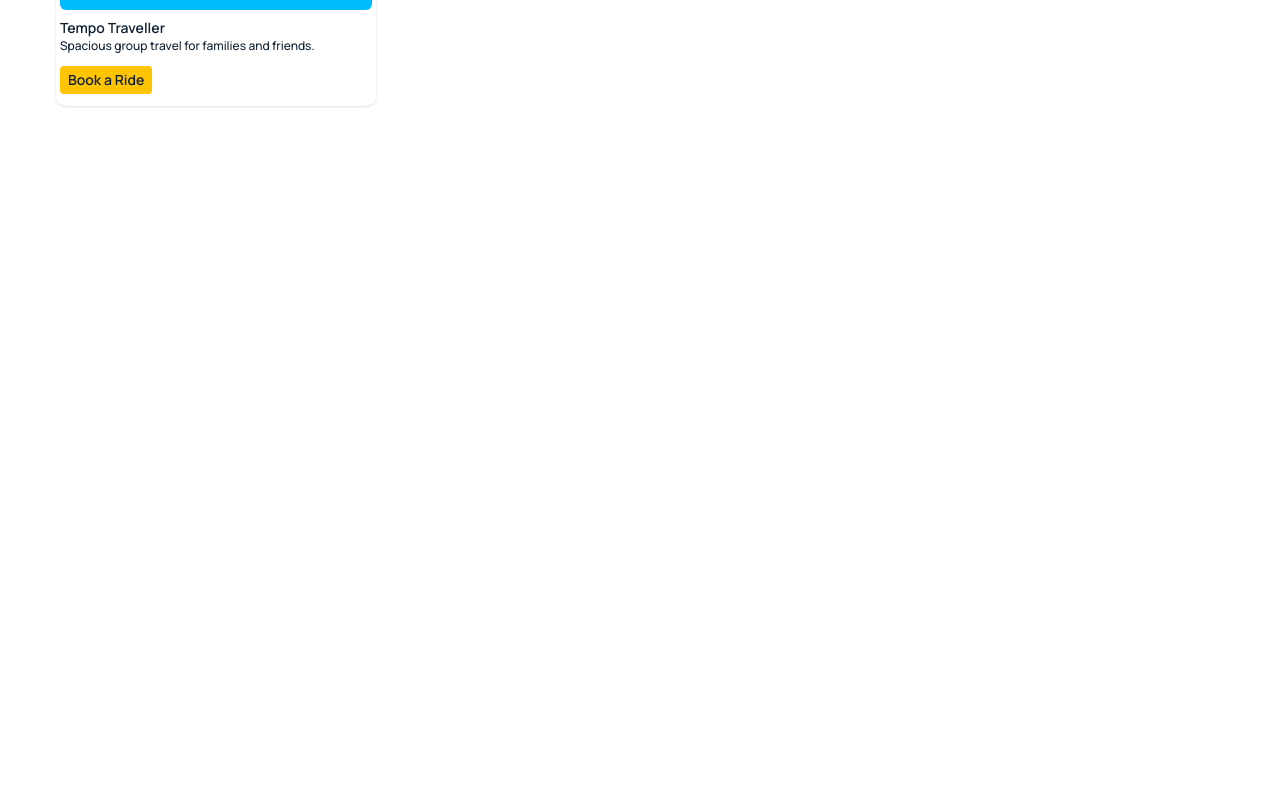
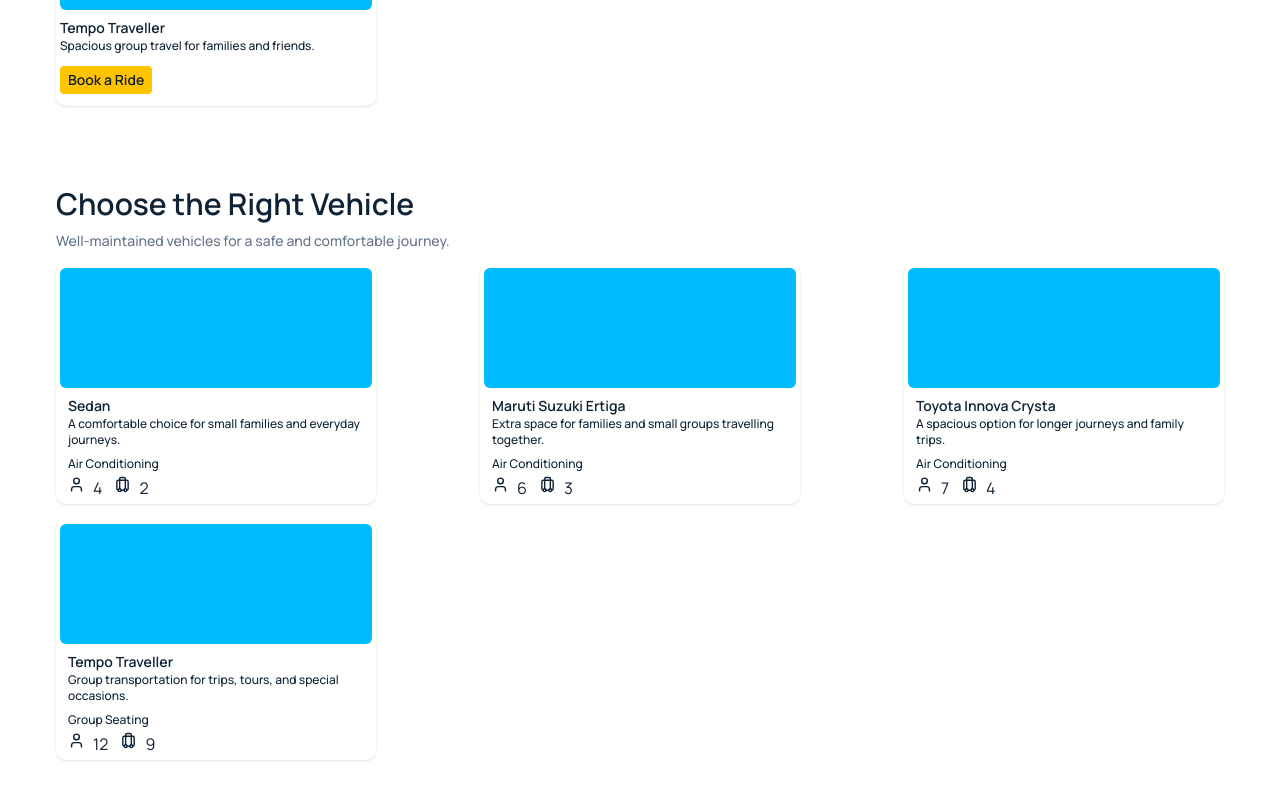
Before and after one commit to Lokesh550-code/cabApp, a React (Vite) app in the folder frontend/: page / in a window 1280 px wide. Shown: the part 1468-2268 px from the top of the page. Before the commit the page ends 1622 px from the top, so only its background shows below. Built offline with nearby package versions, Linux system fonts and the light colour scheme.

Commit message:
feat: add fleet widget to home

```diff
--- a/frontend/src/App.jsx
+++ b/frontend/src/App.jsx
@@ -2,6 +2,7 @@
 // import { checkHealth } from "../services/api";
 
 import BookingWidget from "./components/bookingWidget/BookingWidget";
+import FleetWidget from "./components/fleetWidget/FleetWidget";
 import Hero from "./components/hero/Hero";
 import Navbar from "./components/navbar/Navbar";
 import ServiceWidget from "./components/servicesWidget/ServiceWidget";
@@ -20,13 +21,16 @@ const App = () => {
 
   //   runCheckHealth();
   // }, []);
-  return <div className="w-full min-w-0 bg-surface text-text">
-    <Navbar />
-    <Hero />
-    <BookingWidget />
-    <TrustWidget />
-    <ServiceWidget />
-  </div>;
+  return (
+    <div className="w-full min-w-0 bg-surface text-text">
+      <Navbar />
+      <Hero />
+      <BookingWidget />
+      <TrustWidget />
+      <ServiceWidget />
+      <FleetWidget />
+    </div>
+  );
 };
 
 export default App;
--- /dev/null
+++ b/frontend/src/components/fleetWidget/FleetCard.jsx
@@ -0,0 +1,24 @@
+import { Luggage, User } from "lucide-react";
+
+const FleetCard = ({ elem }) => {
+  return (
+    <div className="w-full h-32 md:h-60 md:w-80 px-1 py-1 flex md:flex-col gap-2 border-text-muted shadow-sm rounded-[10px] ">
+      <div className="h-full w-[43%] md:w-full md:h-2/3 rounded-md bg-sky-400"></div>
+      <div className="h-full flex-1 flex flex-col justify-between px-2">
+        <h1 className="text-sm font-semibold">{elem.name}</h1>
+        <p className="text-xs font-medium">{elem.description}</p>
+        <p className="text-xs font-medium mt-2">{elem.features[0]}</p>
+        <div className="flex gap-3 mt-1">
+            <p className="text-text flex gap-2">
+                <User size={17}/> {elem.passengers}
+            </p>
+            <p className="text-text flex gap-2">
+                <Luggage size={17}/> {elem.luggage || 9}
+            </p>
+        </div>
+      </div>
+    </div>
+  );
+};
+
+export default FleetCard;
--- /dev/null
+++ b/frontend/src/components/fleetWidget/FleetWidget.jsx
@@ -0,0 +1,80 @@
+import FleetCard from "./FleetCard";
+
+const FleetWidget = () => {
+  const fleet = [
+    {
+      id: "sedan",
+      name: "Sedan",
+      category: "Sedan",
+      image: "/images/fleet/sedan.webp",
+      passengers: 4,
+      luggage: 2,
+      transmission: "Manual",
+      bestFor: "City rides and everyday travel",
+      description:
+        "A comfortable choice for small families and everyday journeys.",
+      features: ["Air Conditioning", "Comfortable Seating"],
+      cta: "Book This Vehicle",
+    },
+    {
+      id: "ertiga",
+      name: "Maruti Suzuki Ertiga",
+      category: "MPV",
+      image: "/images/fleet/ertiga.webp",
+      passengers: 6,
+      luggage: 3,
+      transmission: "Manual",
+      bestFor: "Family trips and group travel",
+      description:
+        "Extra space for families and small groups travelling together.",
+      features: ["Air Conditioning", "Extra Passenger Space"],
+      cta: "Book This Vehicle",
+    },
+    {
+      id: "innova-crysta",
+      name: "Toyota Innova Crysta",
+      category: "Premium MPV",
+      image: "/images/fleet/innova-crysta.webp",
+      passengers: 7,
+      luggage: 4,
+      transmission: "Manual",
+      bestFor: "Long-distance and premium travel",
+      description: "A spacious option for longer journeys and family trips.",
+      features: ["Air Conditioning", "Spacious Cabin"],
+      cta: "Book This Vehicle",
+    },
+    {
+      id: "tempo-traveller",
+      name: "Tempo Traveller",
+      category: "Group Travel",
+      image: "/images/fleet/tempo-traveller.webp",
+      passengers: 12,
+      luggage: null,
+      transmission: null,
+      bestFor: "Large groups and family outings",
+      description:
+        "Group transportation for trips, tours, and special occasions.",
+      features: ["Group Seating", "Long-Distance Travel"],
+      cta: "Book This Vehicle",
+    },
+  ];
+
+  return (
+    <div className="w-full px-5 py-8 sm:py-8 md:px-16 lg:px-14">
+      <h1 className="text-xl md:text-3xl md:mb-3 font-semibold">
+        Choose the Right Vehicle
+      </h1>
+      <p className="text-text-muted text-sm md:text-md leading-3.5 font-medium">
+        Well-maintained vehicles for a safe and comfortable journey.
+      </p>
+
+      <div className="w-full flex flex-wrap justify-center lg:justify-between gap-4 py-4">
+        {fleet.map((elem) => {
+          return <FleetCard elem={elem} key={elem.id} />;
+        })}
+      </div>
+    </div>
+  );
+};
+
+export default FleetWidget;
--- a/frontend/src/components/servicesWidget/ServiceCard.jsx
+++ b/frontend/src/components/servicesWidget/ServiceCard.jsx
@@ -1,5 +1,4 @@
 const ServiceCard = ({ elem }) => {
-  console.log(elem);
   return (
     <div className="w-full h-32 md:h-60 md:w-80 px-1 py-1 flex md:flex-col gap-2 border-text-muted shadow-sm rounded-[10px] ">
       <div className="h-full w-[43%] md:w-full md:h-2/3 rounded-md bg-sky-400"></div>
```
